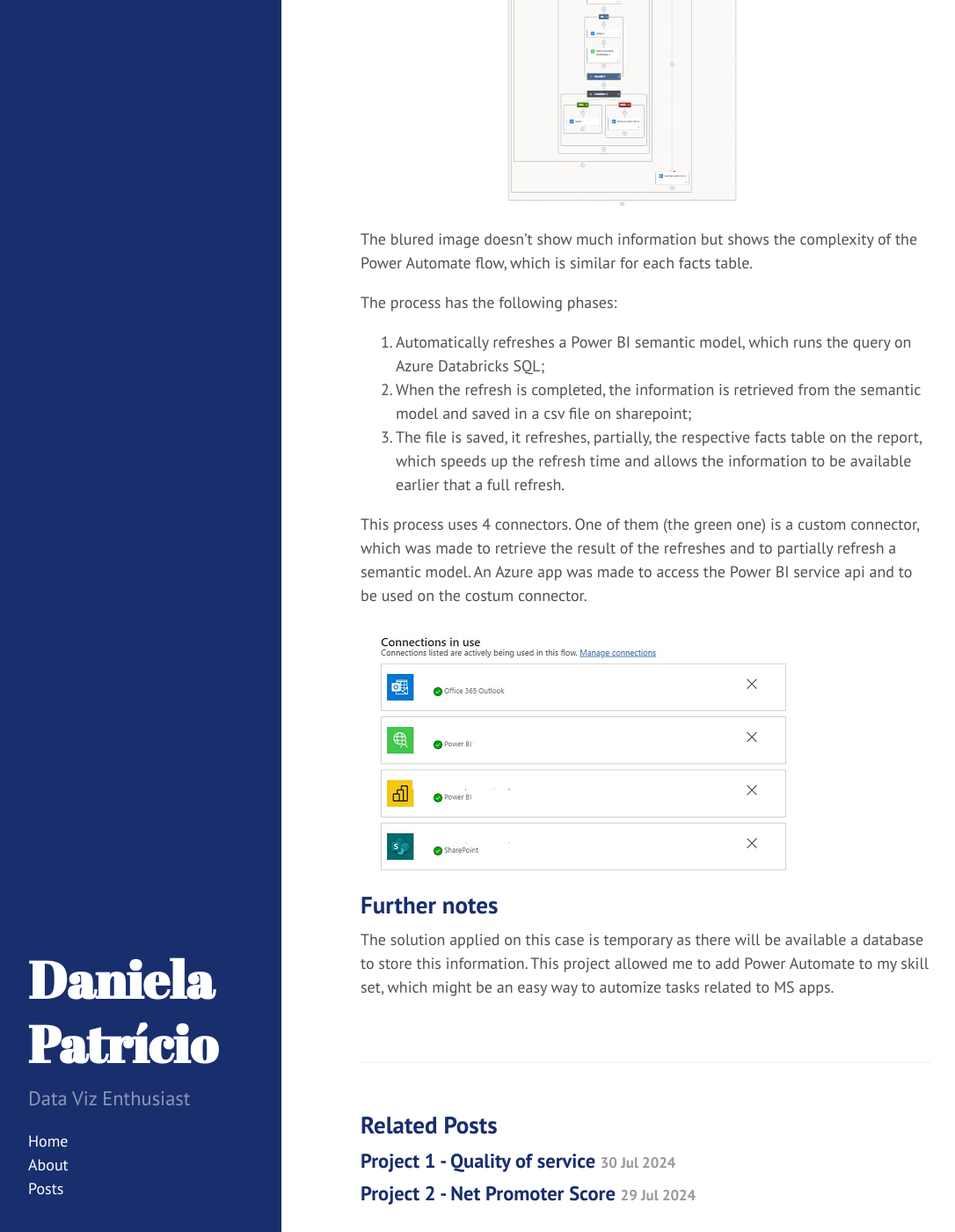
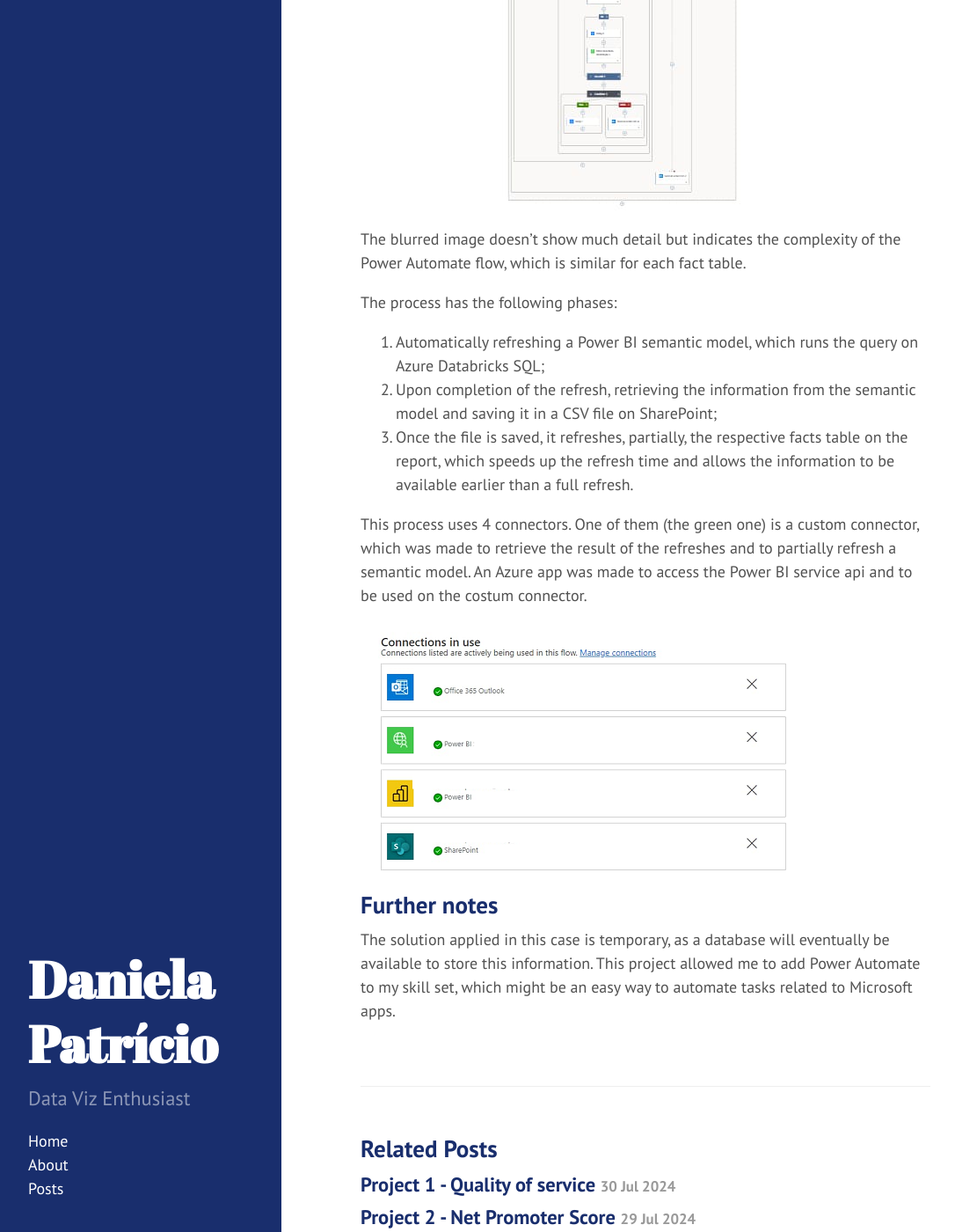
Before and after one commit to DanielaPatricio/DanielaPatricio.github.io, a Jekyll site: the page built from _posts/2024-07-28-project-3.md, in a window 1280 px wide and 1400 px high, scrolled down 2140 px. Shown: the whole window at 88% size, without its empty margins (4-1090 px from the left). Built offline with Jekyll 4.4.1, drawn with Linux system fonts in a browser that asks for light colours; some of the changed text lies outside the part shown.

Commit message:
Update 2024-07-28-project-3.md
phrasing and typos

```diff
--- a/_posts/2024-07-28-project-3.md
+++ b/_posts/2024-07-28-project-3.md
@@ -6,37 +6,34 @@
 
 ---
 
-This project had the goal of reporting daily information, based on events, on different situations that can affect the quality of service.
-The report is daily used across the company to act on those situations.
-The main focus on this post is not the visuals but the ETL behind it.
+This project aimed to report daily information based on events regarding various situations that can affect the quality of service.
+The report is used daily across the company to address these situations.
+The main focus of this post is not the visuals but the ETL process behind it.
 
 
 ## The Data Model
-
-
 
 <img src="/public/images/datamodel.png" alt="Data Model" width="600" height="400">
 
 The data model is quite complex. It is a star schema with 7 fact tables (each for a situation), 26 dimensions and 100+ columns and metrics.
 All the facts tables are sourced by files present on sharepoint folders and the dimensions are the result of daily queries on azure databricks.
 
-<img src="/public/images/p3_datasources.png" alt="Data Sources">
+![Data Sources](/public/images/p3_datasources.png)
 
-## Power Automate, the savior of the crown
+## Power Automate: The Crown's Savior
 
-The main challenge of this report was saving the daily information on each situation, without having a database and each query retriving from 1k to 170k rows, some running at night to be available at sunrise.
-Another fact that contributes to this challenge is the fact the Azure Databricks (SQL) allows scheduling on queries but not automatic extractions.
+The main challenge of this report was saving the daily information for each situation without having a database, while each query retrieves from 1k to 170k rows, some of which run overnight and should be available by morning. Another contributing factor to this challenge is that Azure Databricks (SQL) allows scheduling queries but not automatic extractions.
 
-The temporary solution for this challenge was found on Power Automate, and it looks like this:
+The temporary solution for this challenge was found in Power Automate, and it looks like this:
 
 ![Power Automate Flow](/public/images/p3_pwa_schema.jpeg)
 
-The blured image doesn't show much information but shows the complexity of the Power Automate flow, which is similar for each facts table.
+The blurred image doesn't show much detail but indicates the complexity of the Power Automate flow, which is similar for each fact table.
 
 The process has the following phases:
-1. Automatically refreshes a Power BI semantic model, which runs the query on Azure Databricks SQL;
-2. When the refresh is completed, the information is retrieved from the semantic model and saved in a csv file on sharepoint;
-3. The file is saved, it refreshes, partially, the respective facts table on the report, which speeds up the refresh time and allows the information to be available earlier that a full refresh.
+1. Automatically refreshing a Power BI semantic model, which runs the query on Azure Databricks SQL;
+2. Upon completion of the refresh, retrieving the information from the semantic model and saving it in a CSV file on SharePoint;
+3. Once the file is saved, it refreshes, partially, the respective facts table on the report, which speeds up the refresh time and allows the information to be available earlier than a full refresh.
 
 This process uses 4 connectors.
 One of them (the green one) is a custom connector, which was made to retrieve the result of the refreshes and to partially refresh a semantic model.
@@ -46,5 +43,5 @@
 
 ## Further notes
 
-The solution applied on this case is temporary as there will be available a database to store this information.
-This project allowed me to add Power Automate to my skill set, which might be an easy way to automize tasks related to MS apps.
+The solution applied in this case is temporary, as a database will eventually be available to store this information.
+This project allowed me to add Power Automate to my skill set, which might be an easy way to automate tasks related to Microsoft apps.
```
